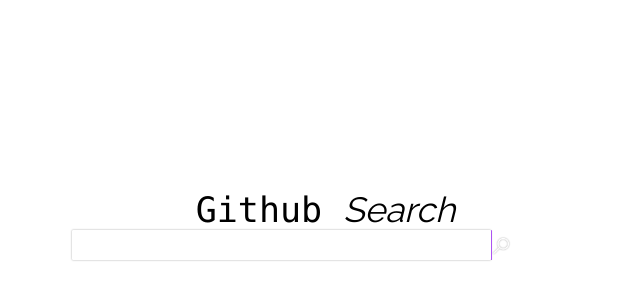
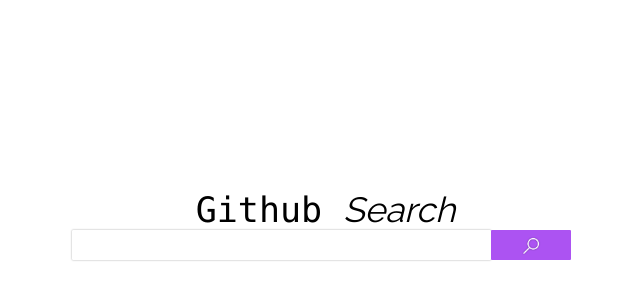
Before and after one commit to rodrigocgodoy/github-app, a React (Create React App) app: page / in a window 1280 px wide. Shown: the part 38-338 px from the top of the page, without its empty margins (330-970 px from the left). Built offline with nearby package versions, Linux system fonts and the light colour scheme.

Commit message:
alterando o layout da tela inicial e search e result

```diff
--- a/src/components/Result/index.js
+++ b/src/components/Result/index.js
@@ -49,14 +49,14 @@
                         <br/>
                         {
                             user.followers !== null
-                                ? <span className='info'><i className='fas fa-user-check'></i>&ensp;{user.followers}</span>
-                                : <span className='info'><i className='fas fa-user-check'></i>&ensp;</span>
+                                ? <span className='info'><i className='fas fa-star'></i>&ensp;{user.followers}</span>
+                                : <span className='info'><i className='fas fa-star'></i>&ensp;</span>
                         }
                         <br/>
                         {
                             user.following !== null
-                                ? <span className='info'><i className='fas fa-user-plus'></i>&ensp;{user.following}</span>
-                                : <span className='info'><i className='fas fa-user-plus'></i>&ensp;</span>
+                                ? <span className='info'><i className='far fa-star'></i>&ensp;{user.following}</span>
+                                : <span className='info'><i className='far fa-star'></i>&ensp;</span>
                         }
 
                     </div>
--- a/src/components/Result/styles.css
+++ b/src/components/Result/styles.css
@@ -89,6 +89,10 @@
     color: grey;
 }
 
+.fas, .far {
+    color: #ac53f2;
+}
+
 /* .listaRepos {
     padding: 5% 0 0 0;
 } */
--- a/src/components/Telainicial/index.js
+++ b/src/components/Telainicial/index.js
@@ -2,6 +2,8 @@
 import { Link } from 'react-router-dom'
 
 import './styles.css'
+
+import {Row, Col} from '../layout/Grid'
 
 class Telainicial extends Component {
     state = {
@@ -16,27 +18,26 @@
     render() {
         return (
             <div className='container'>
-                <div className='row box-container'>
-                    <div className='col-12'>
-                        <div className='row'>
-                            {/* <div className='offset-4 col-4 d-flex justify-content-center'> */}
-                            <div className='offset-4 col-4'>
+                <Row outherCss='box-container'>
+                    <Col cols='12 12 12 12'>
+                        <Row>
+                            <Col cols='4 4 4 4' off='4 4 4 4'>
                                 <span className='github'>Github&ensp;</span>
                                 <span className='search'>Search</span>
-                            </div>
-                        </div>
-                        <div className='row'>
-                            <div className='offset-3 col-5 d-flex justify-content-center'>
+                            </Col>
+                        </Row>
+                        <Row>
+                            <Col cols='5 5 5 5' off='3 3 3 3' outherCss='d-flex justify-content-center'>
                                 <input type='text' className='input-text' onChange={this.onChangeTextSearch.bind(this)}/>
                                 <Link to={`/search/${this.state.textSearch}`}>
-                                    <button type='button' className='button-search'>
+                                    <button type='button' className='button-searchInicial'>
                                         <img src='./images/search-Icon@3x.png' alt='pesquisar'/>
                                     </button>
                                 </Link>
-                            </div>
-                        </div>
-                    </div>
-                </div>
+                            </Col>
+                        </Row>
+                    </Col>
+                </Row>
             </div>
         )
     }
--- a/src/components/Telainicial/styles.css
+++ b/src/components/Telainicial/styles.css
@@ -22,23 +22,23 @@
     }
 
 .input-text {
-    width: 80%;
+    width: 85%;
+    height: 30px;
     box-shadow: 0 0 2px 0 rgba(0, 0, 0, 0.4);
     background-color: #fff;
     border: none;
     border-radius: 1px;
-    height: 30px;
     padding: 0 0 0 5px;
 }
 
-.button-search {
+.button-searchInicial {
+    width: 400%;
+    height: 30px;
     background-color: #ac53f2;
     border: none;
-    height: 30px;
-    width: 50px;
     border-radius: 1px;
     cursor: pointer;
 }
-    .button-search img {
+    .button-searchInicial img {
         width: 20px;
     }
--- a/src/components/Telasearch/index.js
+++ b/src/components/Telasearch/index.js
@@ -19,8 +19,6 @@
         this.onChangeTextSearch = this.onChangeTextSearch.bind(this);
         this.onClickButton = this.onClickButton.bind(this);
         this.loadUser = this.loadUser.bind(this);
-
-        console.log("construtor: " + this.state.textSearch)
     }
 
     componentDidMount() {
@@ -32,12 +30,10 @@
             ...this.state,
             textSearch: event.target.value
         })
-        console.log("onChange: " + this.state.textSearch)
     }
 
     onClickButton = () => {
         this.loadUser()
-        console.log("onClick: " + this.state.textSearch)
     }
 
     loadUser = async () => {
@@ -45,7 +41,6 @@
         // const clientSecret = '657c3fc245570766906f1dec2f22f49ef99f897f'
         const clientID = process.env.REACT_APP_CLIENT_ID
         const clientSecret = process.env.REACT_APP_CLIENT_SECRECT
-        console.log(clientID)
 
         const user = this.state.textSearch
         api.get(`/users/${user}?=${clientID}&=${clientSecret}`)
@@ -53,12 +48,12 @@
                 ...this.state,
                 user: e.data,
                 status: e.request.status
-            }, console.log(e.request.status)))
+            }))
             .catch( error => this.setState({
                 ...this.state,
                 user: [],
                 status: error.request.status
-            }, console.log(error.request.status)))
+            }))
 
             //https://developer.github.com/v3/repos/
         api.get(`/users/${user}/repos?=${clientID}&=${clientSecret}&direction={'watchers':'desc'}`)
@@ -66,14 +61,12 @@
                 ...this.state,
                 repos: e.data,
                 status: 202
-            }, console.log(e.data)))
+            }))
             .catch( error => this.setState({
                 ...this.state,
                 user: [],
                 status: error.request.status
-            }, console.log(error.request.status)))
-        console.log("loadUser: " + user)
-
+            }))
     }
 
     render() {
--- a/src/components/Telasearch/styles.css
+++ b/src/components/Telasearch/styles.css
@@ -44,7 +44,3 @@
     margin: 45px 0;
     line-height: 30px
 }
-
-.textCol {
-
-}
--- a/src/components/layout/Grid/index.js
+++ b/src/components/layout/Grid/index.js
@@ -47,9 +47,20 @@
 }
 
 export class Row extends Component {
+
+    outherCss(classes) {
+        const classe = classes ? classes.split(' ') : []
+        let OutherClasses = ''
+
+        classe.map( (elem) => OutherClasses += elem)
+
+        return classes
+    }
+
     render() {
+        const outherCss = this.outherCss(this.props.outherCss || '')
         return (
-            <div className='row'>
+            <div className={`row ${outherCss}`}>
                 {this.props.children}
             </div>
         )
```
